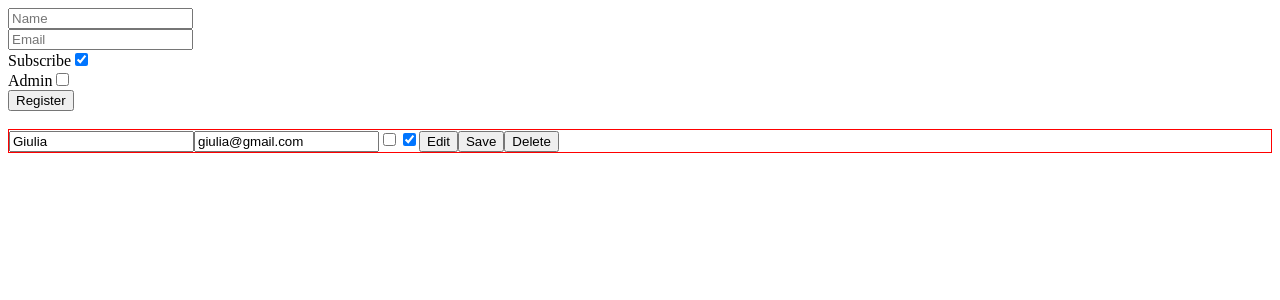
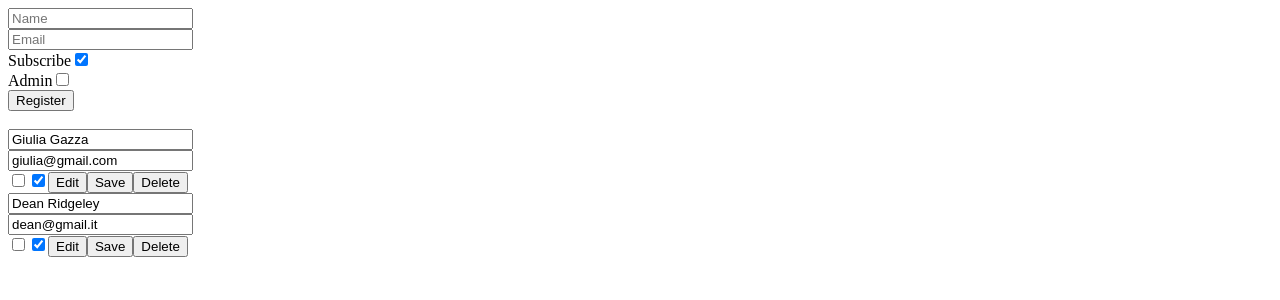
Before and after one commit to giuliagworld/email-listing-app, a React app: page / in a window 1280 px wide. Shown: the top 300 px of the page. Built offline with nearby package versions, Linux system fonts and the light colour scheme; data requests are answered from the project's data file; the HTML template or start-up script is replaced by a standard one.

Commit message:
put request working

```diff
--- a/db.json
+++ b/db.json
@@ -1,11 +1,18 @@
 {
   "users": [
     {
-      "name": "Giulia",
+      "name": "Giulia Gazza",
       "email": "giulia@gmail.com",
       "subscribe": false,
       "admin": true,
       "id": 1
+    },
+    {
+      "name": "Dean Ridgeley",
+      "email": "dean@gmail.it",
+      "subscribe": false,
+      "admin": true,
+      "id": 2
     }
   ],
   "login": []
--- a/package.json
+++ b/package.json
@@ -23,6 +23,7 @@
   "homepage": "https://giuliagworld.github.io/email-listing-app/",
   "devDependencies": {
     "@babel/core": "^7.0.0-beta.44",
+    "@babel/plugin-proposal-class-properties": "^7.0.0-beta.46",
     "@babel/preset-env": "^7.0.0-beta.44",
     "@babel/preset-react": "^7.0.0-beta.44",
     "babel-cli": "^6.26.0",
--- a/src/components/App.js
+++ b/src/components/App.js
@@ -1,20 +1,16 @@
-import React from 'react';
-import createReactClass from "create-react-class";
+import React, { Component } from 'react';
 import PropTypes from 'prop-types';
 
 import Form from './Form';
 import User from './User';
 
+export default class App extends Component {
 
-const App = createReactClass({
+  state = {
+    users: []
+  };
 
-  getInitialState: function() {
-    return {
-      users: []
-    }
-  },
-
-  nameValidation: function(name) {
+  nameValidation = (name) => {
     let expression = /^[ a-zA-Z-]+$/;
     if (name.match(expression)) {
       return true;
@@ -22,9 +18,9 @@ const App = createReactClass({
     else {
       return false;
     }
-  },
+  };
 
-  emailValidation: function(email) {
+  emailValidation = (email) => {
     let expression = /^([\w-]+(?:\.[\w-]+)*)@((?:[\w-]+\.)*\w[\w-]{0,66})\.([a-z]{2,6}(?:\.[a-z]{2})?)$/i;
     if (email.match(expression)) {
       return true;
@@ -32,9 +28,9 @@ const App = createReactClass({
     else {
       return false;
     }
-  },
+  };
 
-  onAddUser: function(name, email, subscribe, admin) {
+  onAddUser = (name, email, subscribe, admin) => {
     let url = 'http://localhost:3000/users';
     if (this.nameValidation(name) && this.emailValidation(email)) {
       fetch(url, {
@@ -67,9 +63,12 @@ const App = createReactClass({
           console.error('Error:', error)
         )
     }
-  },
+    else {
+      console.log('validation failed')
+    }
+  };
 
-  deleteData: function (e) {
+  deleteData = (e) => {
     let url = 'http://localhost:3000/users';
     let item = e.target.parentElement.id;
     fetch(url + '/' + item, {
@@ -88,9 +87,66 @@ const App = createReactClass({
     .catch(error =>
       console.error('Error:', error)
     )
-  },
+  };
 
-  componentDidMount() {
+  editData = () => {
+    console.log('bla');
+  };
+
+  updateName = (e) => {
+    let item = e.target.parentElement.id;
+    const users = this.state.users;
+    users[item - 1].name = e.target.value;
+    this.setState({ users });
+  };
+
+  updateEmail = (e) => {
+    let item = e.target.parentElement.id;
+    const users = this.state.users;
+    users[item - 1].email = e.target.value;
+    this.setState({ users });
+  };
+
+  updateSubscribe = (e) => {
+    let item = e.target.parentElement.id;
+    const users = this.state.users;
+    users[item - 1].subscribe = e.target.checked;
+    this.setState({ users });
+  };
+
+  updateAdmin = (e) => {
+    let item = e.target.parentElement.id;
+    const users = this.state.users;
+    users[item - 1].admin = e.target.checked;
+    this.setState({ users });
+  };
+
+  saveData = (e) => {
+    let url = 'http://localhost:3000/users';
+    let item = e.target.parentElement.id;
+
+    fetch(url + '/' + item, {
+      method: 'PUT',
+      headers: {
+        'Accept': 'application/json',
+        'Content-Type': 'application/json',
+      },
+      body: JSON.stringify({
+        "name": this.state.users[item - 1].name,
+        "email": this.state.users[item - 1].email,
+        "subscribe": this.state.users[item - 1].subscribe,
+        "admin": this.state.users[item - 1].admin
+      })
+    })
+    .then(results =>
+      results.json()
+    )
+    .catch(error =>
+      console.error('Error:', error)
+    )
+  };
+
+  componentDidMount = () => {
     fetch('http://localhost:3000/users')
     .then((results) => {
       return results.json();
@@ -101,32 +157,14 @@ const App = createReactClass({
     .catch(error =>
       console.error('Error:', error)
     )
-  },
+  };
 
-  // onInputChange: function (e) {
-  //   const target = e.target;
-  //   const value = target.type === 'checkbox' ? target.checked : target.value;
-  //   const name = target.name;
-
-  //   this.setState({
-  //     [name]: value
-  //   });
-  // },
-
-  // shouldComponentUpdate() {
-  //   console.log('something has changed');
-  //   return true;
-  // },
-  // componentWillUpdate() {
-  //   console.log('change it');
-  // },
-
-  render: function() {
+  render() {
     return (
       <div>
         <Form onAdd={this.onAddUser}/>
         <br />
-        {this.state.users.map(function (user) {
+        {this.state.users.map(function(user) {
           return (
             <User
               name={user.name}
@@ -136,18 +174,16 @@ const App = createReactClass({
               key={user.id}
               id={user.id}
               onDelete={this.deleteData}
+              onEdit={this.editData}
+              onSave={this.saveData}
+              onNameChange={this.updateName}
+              onEmailChange={this.updateEmail}
+              onSubscribeChange={this.updateSubscribe}
+              onAdminChange={this.updateAdmin}
             />
           );
         }.bind(this))}
-        <br />
-        {/* <form onSubmit={this.onLogin}>
-          <p>Login</p>
-          <input type='email' placeholder='Email' name='login' value={this.state.login} onChange={this.onInputChange} /><br />
-          <button type='submit'>Submit</button>
-        </form> */}
       </div>
     )
   }
-})
-
-export default App;
+}
--- a/src/components/Form.js
+++ b/src/components/Form.js
@@ -1,41 +1,37 @@
-import React from 'react';
-import createReactClass from "create-react-class";
+import React, { Component } from 'react';
 import PropTypes from 'prop-types';
 
-const Form = createReactClass({
-  propTypes: {
-    onAdd: PropTypes.func.isRequired
-  },
-  getInitialState: function () {
-    return {
-      name: '',
-      email: '',
-      subscribe: true,
-      admin: false
-    }
-  },
-  onNameChange: function(e) {
-    this.setState({
-      name: e.target.value
-    });
-  },
-  onEmailChange: function(e) {
-    this.setState({
-      email: e.target.value
-    });
-  },
-  onSubscribeChange: function(e) {
-    this.setState({
-      subscribe: e.target.checked
-    });
-  },
-  onAdminChange: function(e) {
-    this.setState({
-      admin: e.target.checked
-    });
-  },
-  onSubmit: function(e) {
-    e.preventDefault();
+export default class Form extends Component {
+
+  state = {
+    name: '',
+    email: '',
+    subscribe: true,
+    admin: false
+  };
+
+  onNameChange = (e) => {
+    const name = e.target.value;
+    this.setState({ name: name });
+  };
+
+  onEmailChange = (e) => {
+    const email = e.target.value;
+    this.setState({ email: email });
+  };
+
+  onSubscribeChange = (e) => {
+    const subscribe = e.target.checked;
+    this.setState({ subscribe: subscribe });
+  };
+
+  onAdminChange = (e) => {
+    const admin = e.target.checked;
+    this.setState({ admin: admin });
+  };
+
+  onSubmit = (e) => {
+    if (e) e.preventDefault();
     this.props.onAdd(
       this.state.name,
       this.state.email,
@@ -48,8 +44,9 @@ const Form = createReactClass({
       subscribe: true,
       admin: false
     })
-  },
-  render: function() {
+  };
+
+  render() {
     return (
       <form onSubmit={this.onSubmit}>
         <input type='text' placeholder='Name' value={this.state.name} onChange={this.onNameChange} /><br />
@@ -62,6 +59,8 @@ const Form = createReactClass({
       </form>
     )
   }
-})
+}
 
-export default Form
+Form.propTypes = {
+  onAdd: PropTypes.func.isRequired
+}
--- a/src/components/User.js
+++ b/src/components/User.js
@@ -1,71 +1,35 @@
 import React from 'react';
-import createReactClass from "create-react-class";
 import PropTypes from 'prop-types';
 import { css } from 'aphrodite';
 import Sheet from '../styles/User';
 
-const User = createReactClass({
-  propTypes: {
-    name: PropTypes.string.isRequired,
-    email: PropTypes.string.isRequired,
-    subscribe: PropTypes.bool.isRequired,
-    admin: PropTypes.bool.isRequired,
-    // onNameChange: PropTypes.func.isRequired,
-    // onEmailChange: PropTypes.func.isRequired,
-    // onSubscribeChange: PropTypes.func.isRequired,
-    // onAdminChange: PropTypes.func.isRequired,
-    // onEdit: PropTypes.func.isRequired,
-    // onSave: PropTypes.func.isRequired,
-    // onDelete: PropTypes.func.isRequired
-  },
-  // onNameChange: function(e) {
-  //   this.setState({
-  //     name: e.target.value
-  //   });
-  // },
-  // onEmailChange: function(e) {
-  //   this.setState({
-  //     email: e.target.value
-  //   });
-  // },
-  // onSubscribeChange: function(e) {
-  //   this.setState({
-  //     subscribe: e.target.checked
-  //   });
-  // },
-  // onAdminChange: function(e) {
-  //   this.setState({
-  //     admin: e.target.checked
-  //   });
-  // },
-  // onSubmit: function (e) {
-  //   e.preventDefault();
-  //   this.props.onAdd(
-  //     this.state.name,
-  //     this.state.email,
-  //     this.state.subscribe,
-  //     this.state.admin
-  //   )
-  //   this.setState({
-  //     name: '',
-  //     email: '',
-  //     subscribe: true,
-  //     admin: false
-  //   })
-  // },
-  render: function() {
-    return (
-      <div id={this.props.id} className={css(Sheet.container)}>
-        <input type='text' name='name' value={this.props.name} onChange={this.props.onNameChange} />
-        <input type='email' name='email' value={this.props.email} onChange={this.props.onEmailChange} />
-        <input type='checkbox' checked={this.props.subscribe} onChange={this.props.onSubscribeChange} />
-        <input type='checkbox' checked={this.props.admin} onChange={this.props.onAdminChange} />
-        <button type='button' onClick={this.props.onEdit}>Edit</button>
-        <button type='button' onClick={this.props.onSave}>Save</button>
-        <button type='button' onClick={this.props.onDelete}>Delete</button>
-      </div>
-    )
-  }
-})
+const User = props => {
+
+  return (
+    <form id={props.id} className={css(Sheet.container)}>
+      <input type='text' placeholder='Name' value={props.name} onChange={props.onNameChange} /><br />
+      <input type='email' placeholder='Email' value={props.email} onChange={props.onEmailChange} /><br />
+      <input type='checkbox' checked={props.subscribe} onChange={props.onSubscribeChange} />
+      <input type='checkbox' checked={props.admin} onChange={props.onAdminChange} />
+      <button type='button' onClick={props.onEdit}>Edit</button>
+      <button type='button' onClick={props.onSave}>Save</button>
+      <button type='button' onClick={props.onDelete}>Delete</button>
+    </form>
+  )
+}
+
+User.propTypes = {
+  name: PropTypes.string.isRequired,
+  email: PropTypes.string.isRequired,
+  subscribe: PropTypes.bool.isRequired,
+  admin: PropTypes.bool.isRequired,
+  onNameChange: PropTypes.func.isRequired,
+  onEmailChange: PropTypes.func.isRequired,
+  onSubscribeChange: PropTypes.func.isRequired,
+  onAdminChange: PropTypes.func.isRequired,
+  onEdit: PropTypes.func.isRequired,
+  onSave: PropTypes.func.isRequired,
+  onDelete: PropTypes.func.isRequired
+}
 
 export default User
--- a/src/styles/User.js
+++ b/src/styles/User.js
@@ -2,7 +2,12 @@ import { StyleSheet } from 'aphrodite';
 
 let Sheet = StyleSheet.create({
   container: {
-    border: '1px solid red'
+    width: 280,
+    borderRadius: 4
+  },
+  input: {
+    width: '100%',
+    fontSize: 18
   }
 })
 
```
Also changed, not shown: .babelrc, 1 other file (tests, documents, lock files or other folders).
